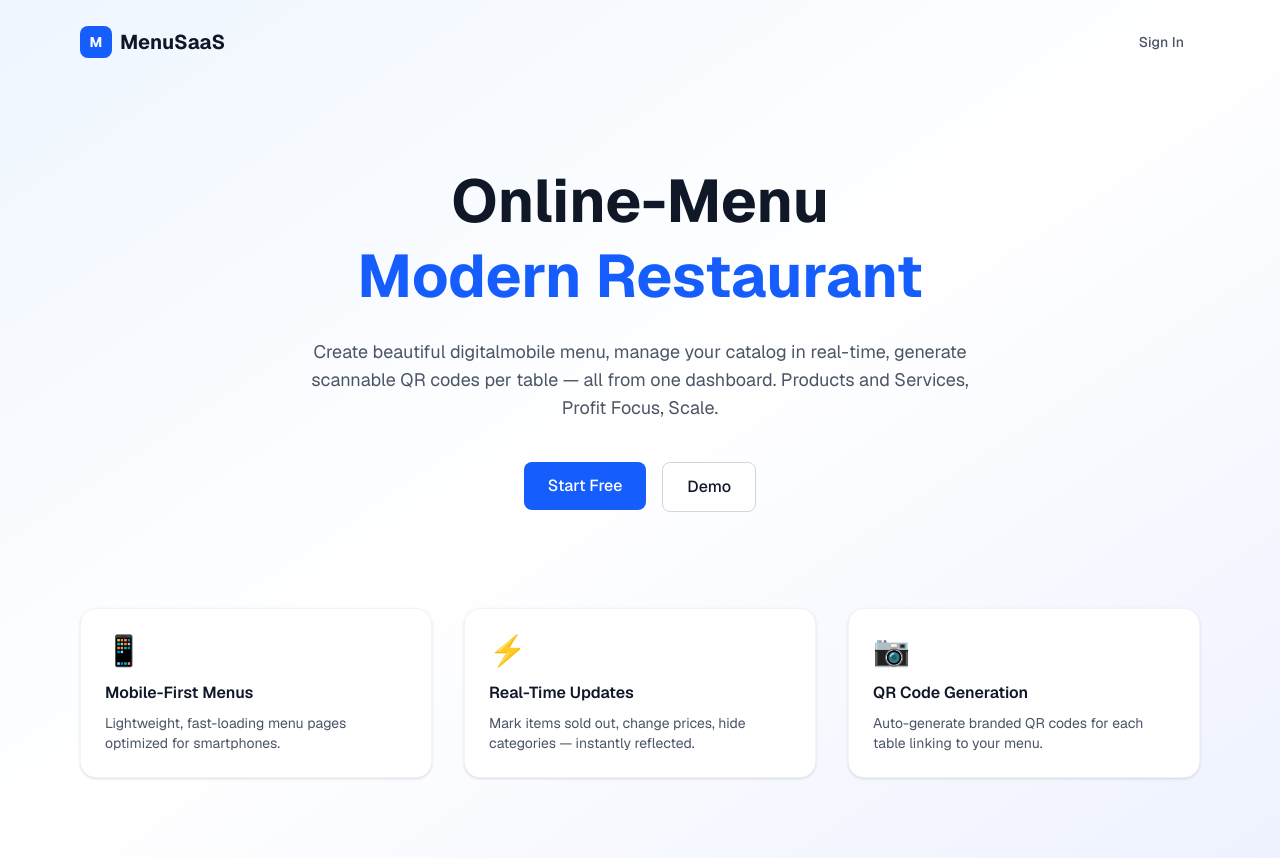
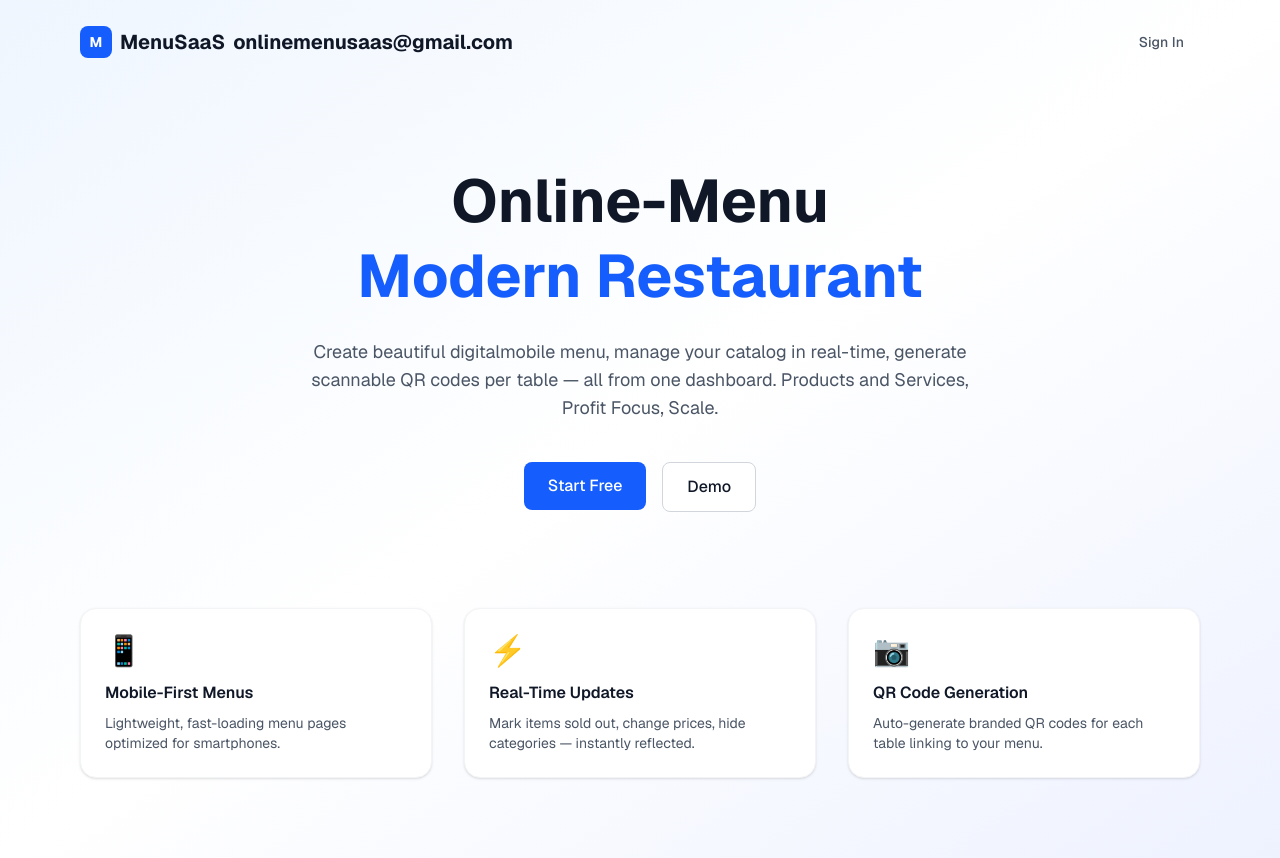
Before and after one commit to mosegic/proj, a Next.js app: page / in a window 1280 px wide. Built offline with nearby package versions, Linux system fonts and the light colour scheme.

Commit message:
Update page.tsx

```diff
--- a/src/app/page.tsx
+++ b/src/app/page.tsx
@@ -10,6 +10,7 @@ export default function HomePage() {
             M
           </div>
           <span className="font-bold text-xl text-gray-900">MenuSaaS</span>
+            <span className="font-bold text-xl text-gray-900">onlinemenusaas@gmail.com</span>
         </div>
         <div className="flex gap-3">
           <Link href="/login">
```
